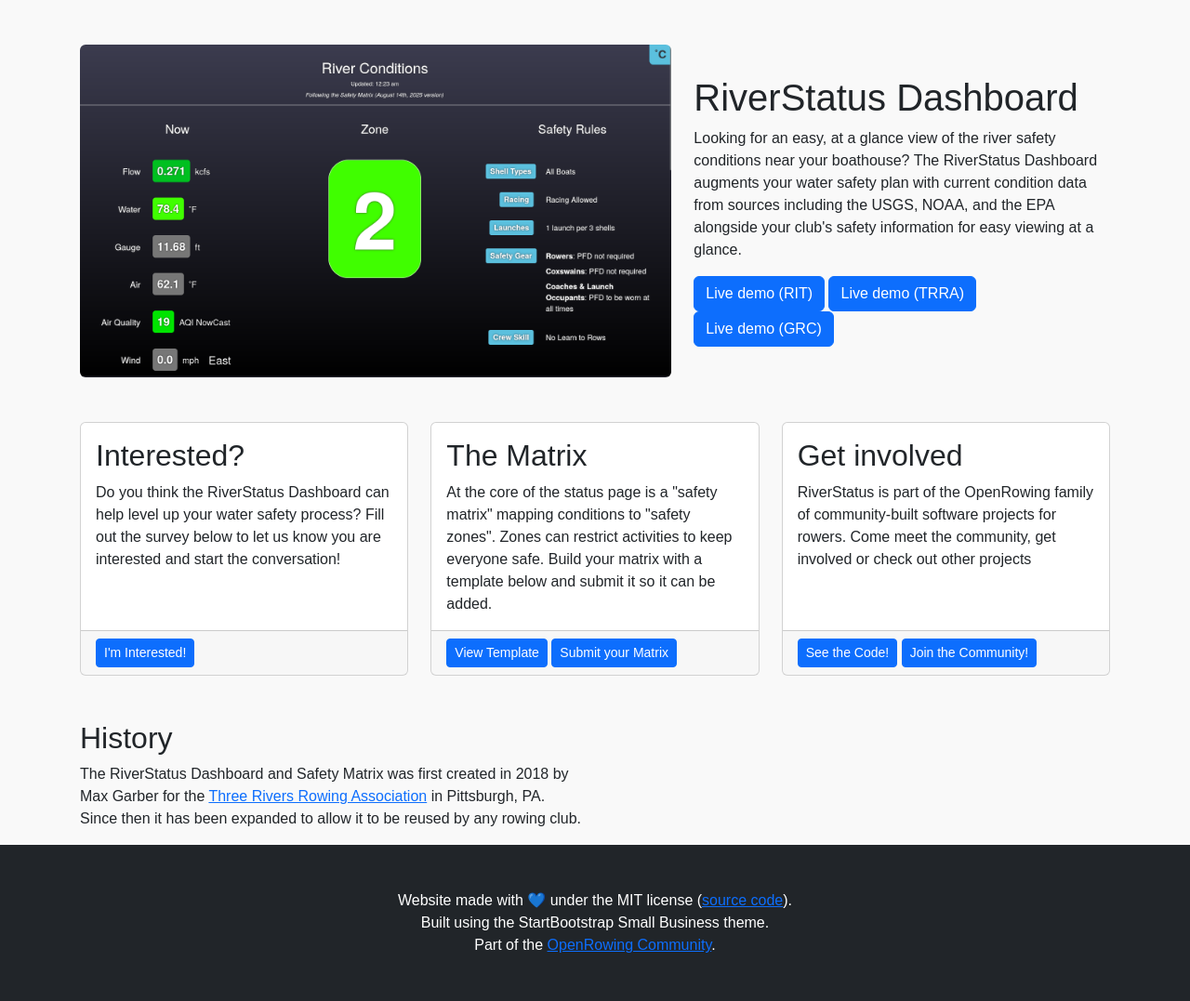
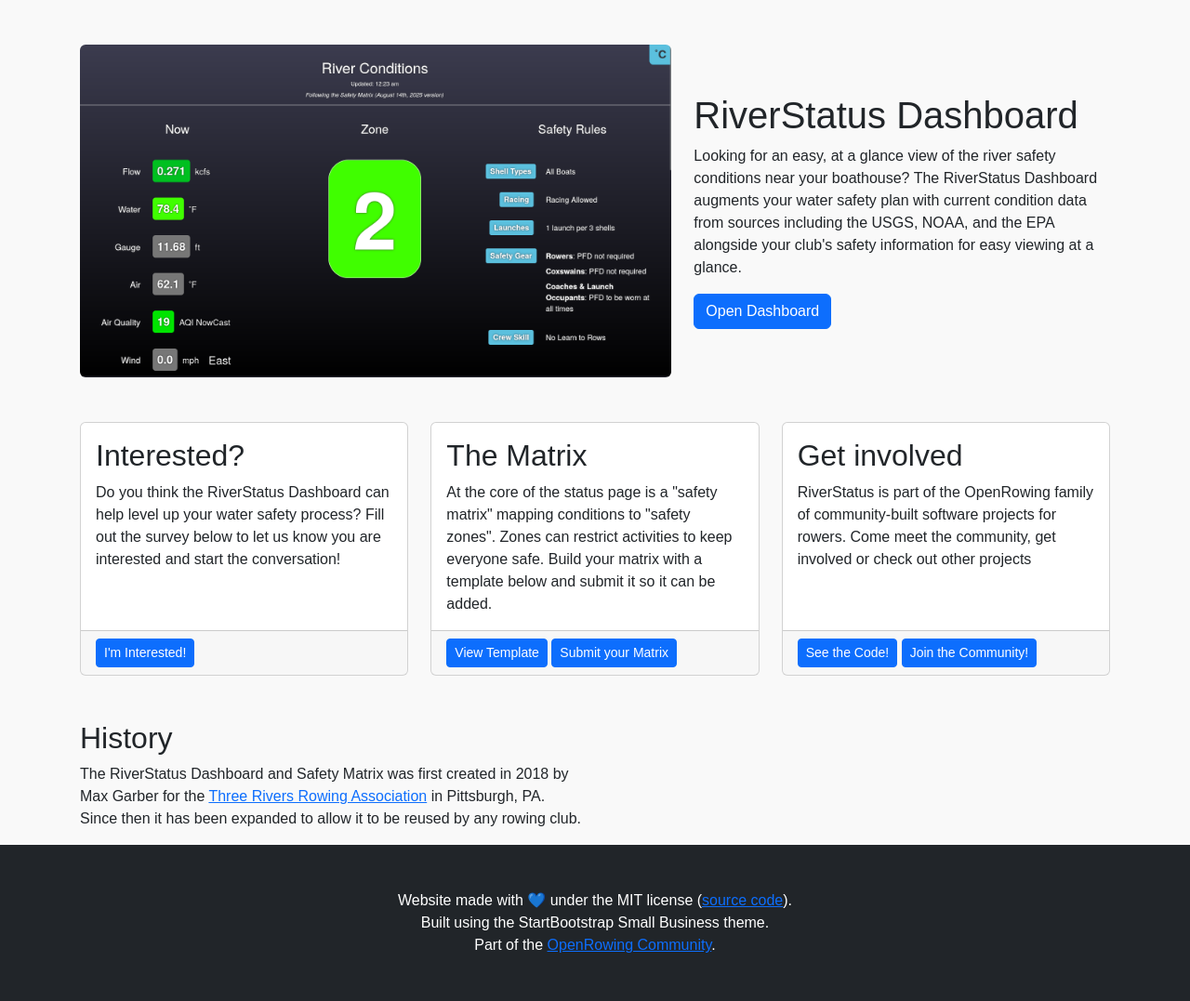
Before and after one commit to OpenRowingCommunity/openrowingcommunity.github.io, a Jekyll site: the page built from projects/riverstatus.html, in a window 1280 px wide. Shown: the whole page at 93% size. Built offline with Jekyll 4.4.1, drawn with Linux system fonts in a browser that asks for light colours; comment, search, counter and statistics services are not loaded.

Commit message:
the dashboard has a selection screen built in, multiple demo links unnecessary

```diff
--- a/projects/riverstatus.html
+++ b/projects/riverstatus.html
@@ -14,9 +14,7 @@
 		<div class="col-lg-5">
 			<h1 class="font-weight-light">RiverStatus Dashboard</h1>
 			<p>Looking for an easy, at a glance view of the river safety conditions near your boathouse? The RiverStatus Dashboard augments your water safety plan with current condition data from sources including the USGS, NOAA, and the EPA alongside your club's safety information for easy viewing at a glance.</p>
-			<a class="btn btn-primary" href="https://riverstatus.openrowing.com#RIT">Live demo (RIT)</a>
-			<a class="btn btn-primary" href="https://riverstatus.openrowing.com#TRRA">Live demo (TRRA)</a>
-			<a class="btn btn-primary" href="https://riverstatus.openrowing.com#GRC">Live demo (GRC)</a>
+			<a class="btn btn-primary" href="https://riverstatus.openrowing.com">Open Dashboard</a>
 		</div>
 	</div>
 	<!-- Content Row-->
```
